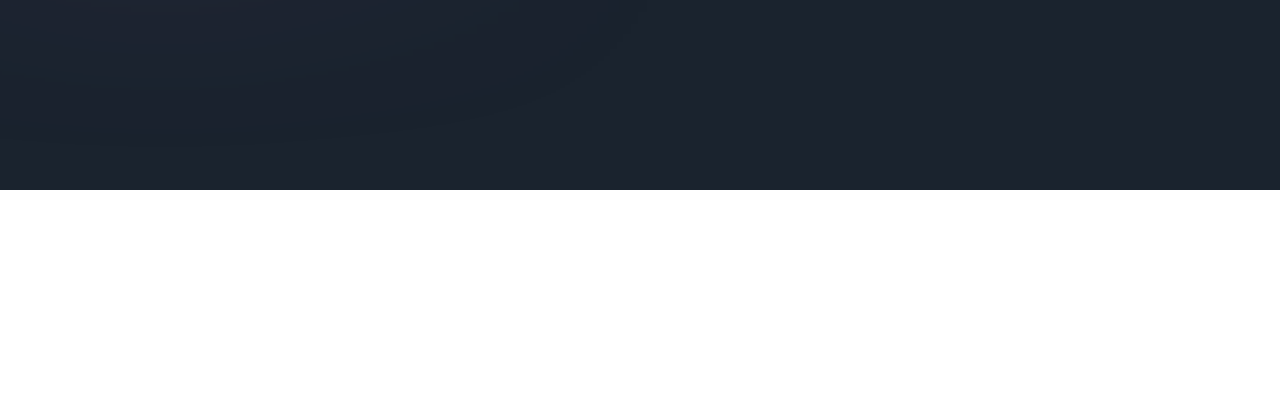
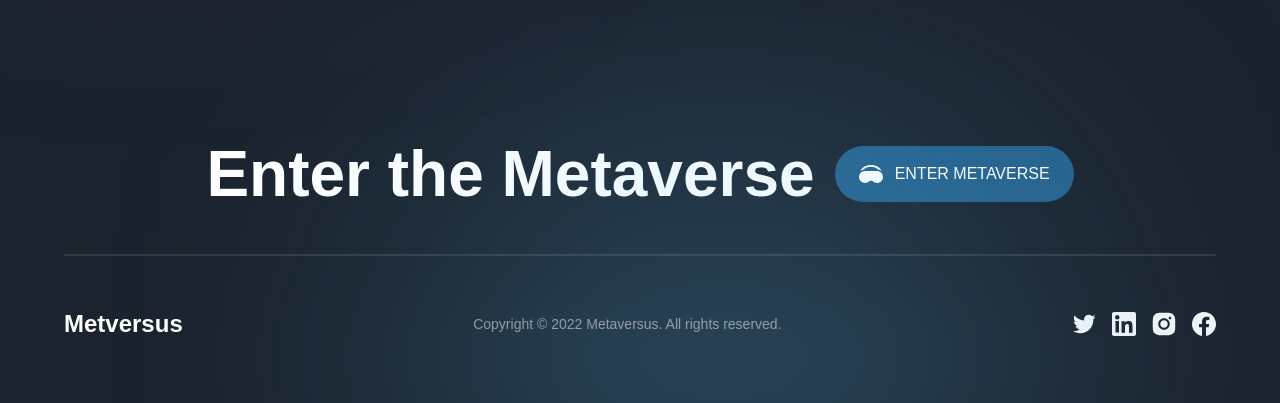
Before and after one commit to anggriawanmr/metaversus, a Next.js app: page / in a window 1280 px wide. Shown: the part 6694-7097 px from the top of the page. Before the commit the page ends 6884 px from the top, so only its background shows below. Built offline with nearby package versions, Linux system fonts and the light colour scheme; a web font is replaced by a local one.

Commit message:
Editing Footer component :hammer:

```diff
--- a/components/Footer.jsx
+++ b/components/Footer.jsx
@@ -12,7 +12,52 @@
     initial="hidden"
     whileInView="show"
     className={`${styles.paddings} py-8 relative`}
-  ></motion.footer>
+  >
+    <div className="footer-gradient" />
+
+    <div className={`${styles.innerWidth} mx-auto flex flex-col gap-8`}>
+      <div className="flex items-center justify-center flex-wrap gap-5">
+        <h4 className="font-bold md:text-[64px] text-[44px] text-white">
+          Enter the Metaverse
+        </h4>
+        <button
+          type="button"
+          className="flex items-center h-fit py-4 px-6 bg-[#25618b] rounded-[32px] gap-[12px]"
+        >
+          <img
+            src="/headset.svg"
+            alt="headset"
+            className="w-[24px] h-[24px] object-contain"
+          />
+          <span className="font-normal text-[16px] text-white">
+            ENTER METAVERSE
+          </span>
+        </button>
+      </div>
+
+      <div className="flex flex-col">
+        <div className="mb-[50px] h-[2px] bg-white opacity-10" />
+
+        <div className="flex items-center justify-between flex-wrap gap-4">
+          <h4 className="font-extrabold text-[24px] text-white">Metversus</h4>
+          <p className="font-normal text-[14px] text-white opacity-50">
+            Copyright © 2022 Metaversus. All rights reserved.
+          </p>
+
+          <div className="flex gap-4">
+            {socials.map((social) => (
+              <img
+                src={social.url}
+                key={social.name}
+                alt={social.name}
+                className="w-[24px] h-[24px] object-contain cursor-pointer"
+              />
+            ))}
+          </div>
+        </div>
+      </div>
+    </div>
+  </motion.footer>
 );
 
 export default Footer;
```
